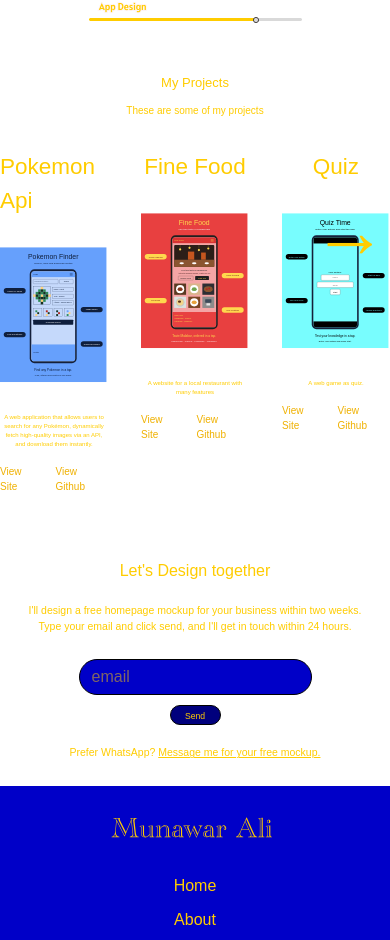
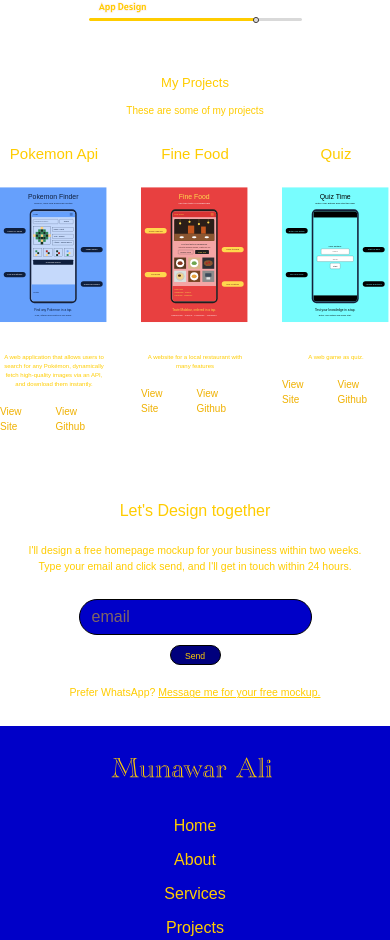
Before and after one commit to Webmav/my-portfolio, a React (Vite) app: page / in a window 390 px wide. Shown: the part 1013-1953 px from the top of the page. Built offline with nearby package versions, Linux system fonts and the light colour scheme; a web font is replaced by a local one.

Commit message:
Commented out arrows in projects.

```diff
--- a/src/components/ProjectCard.jsx
+++ b/src/components/ProjectCard.jsx
@@ -5,7 +5,7 @@
 
     return(
             <div>
-                <h1 className='justify-self-center text-[22.5px] my-[10px] '> { projects[projectNumber].title } </h1>
+                <h1 className='justify-self-center text-[15px] md:text-[22.5px] my-[2.5px] md:my-[10px] '> { projects[projectNumber].title } </h1>
                 <NavLink
                     to={`${projects[projectNumber].liveLink}`}
                     className="grid"
--- a/src/components/Projects.jsx
+++ b/src/components/Projects.jsx
@@ -34,7 +34,7 @@
                 <ProjectCard projectNumber={'1'} />
                 <ProjectCard projectNumber={'2'} />
 
-                <button
+                {/* <button
                     id='arrow-back'
                     className='absolute left-[2.5px] mt-[35px] text-[75px] hover:text-[var(--clr-primary-500)] max-md:hidden md:hidden'
                     onClick={ProjectArrows}
@@ -47,7 +47,7 @@
                     onClick={ProjectArrows}
                 >
                     &#8594;
-                </button>
+                </button> */}
             </div>
         </div>
     )
```
